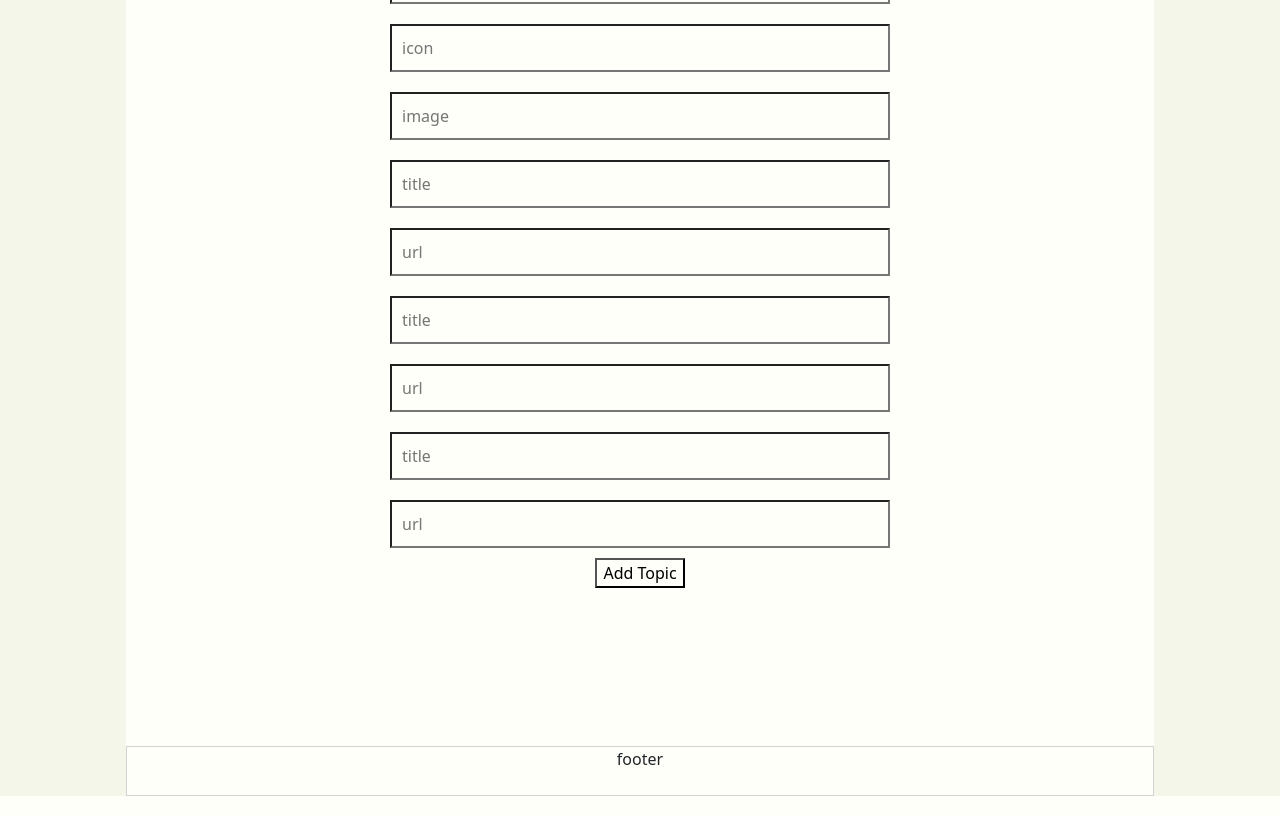
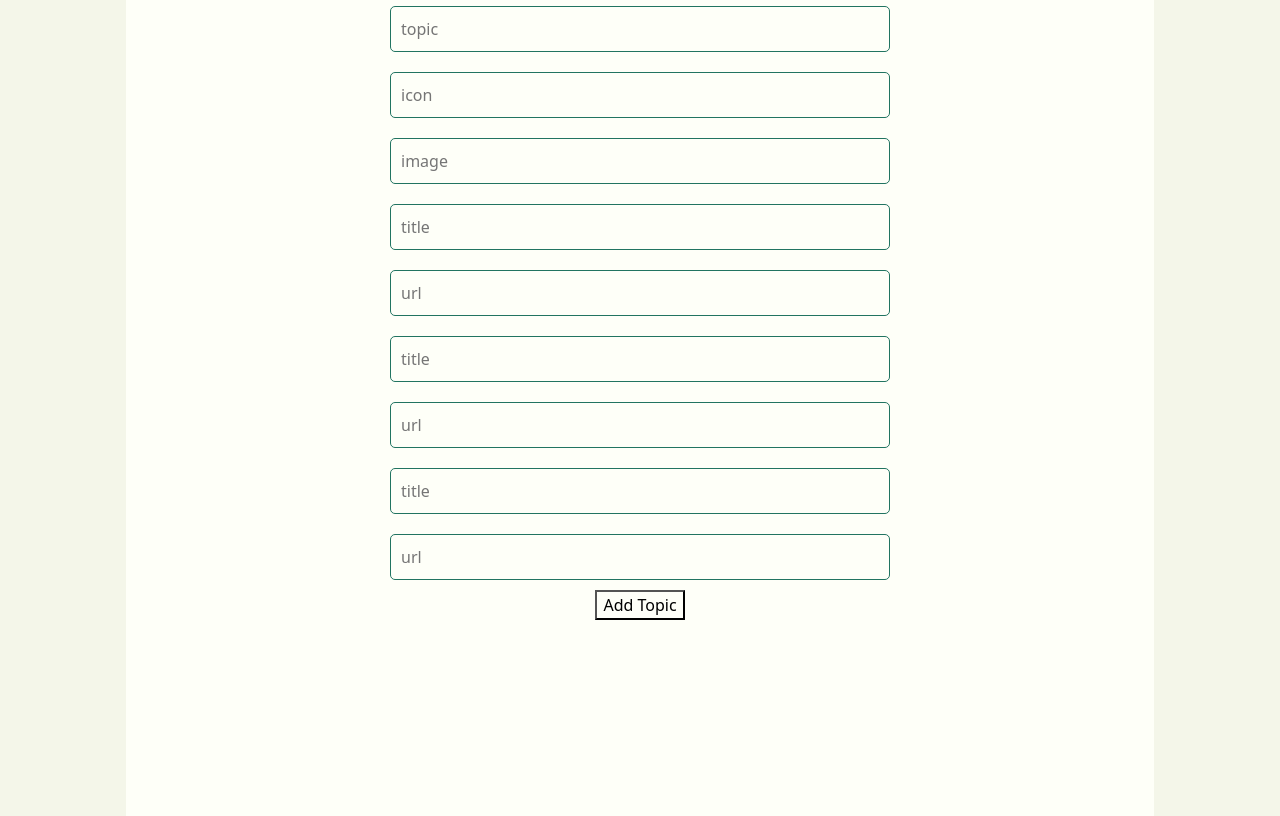
Before and after one commit to anbee123/Less-is-Greener-frontend, a React (Create React App) app: page /lessisgreener/add in a window 1280 px wide. Shown: the part 204-1020 px from the top of the page. Built offline with nearby package versions, Linux system fonts and the light colour scheme; no server answers.

Commit message:
style update

```diff
--- a/src/App.css
+++ b/src/App.css
@@ -33,10 +33,9 @@ nav, nav>a, nav>a:link, nav>a:visited{
 }
 
 main {
-
   width: 1028px;
-  height: 800px;
-
+  height: 1000px;
+  background-color: #fefff8;
   text-align: center;
 }
 
@@ -44,6 +43,8 @@ div > input[type=text], form > input[type=text]{
   padding: 10px;
   margin: 10px;
   width: 500px;
+  border: 1px solid #217461;
+  border-radius: 5px;
 
 }
 
@@ -73,16 +74,26 @@ a:link, a:visited{
 #icon>img{
   width: 140px;
 }
+#image{
+  margin: 30px;
+}
 #logo{
   width: 300px;
   margin: 10px;
 }
-#index-layout{
+.content-margin{
   margin: 50px;
 }
+#list{
+  display: flex;
+  flex-direction: column;
+
+}
+
 footer {
   width: 1028px;
-  height: 50px;
-  border: 1px solid lightgrey;
+  height: 100px;
+
   text-align: center;
+  font-size: 10px;
 }
--- a/src/components/Footer.js
+++ b/src/components/Footer.js
@@ -1,7 +1,7 @@
 function Footer(props) {
     return (
         <footer>
-            <p>footer</p>
+            <p> ©2023 LessIsGreener</p>
         </footer>
         )
   }
--- a/src/components/Main.js
+++ b/src/components/Main.js
@@ -4,6 +4,7 @@ import Index from "../pages/Index"
 import Show from "../pages/Show"
 import Add from "../pages/Add"
 import Edit from "../pages/Edit"
+
 
 
 
@@ -61,6 +62,7 @@ function Main(props) {
     return (
         <main>
             <Routes>
+
                 <Route
                     exact path="/lessisgreener"
                     element={<Index topics = {topics} />} />
--- a/src/pages/Add.js
+++ b/src/pages/Add.js
@@ -40,7 +40,7 @@ function Add(props) {
     navigate("/lessisgreener")
   };
   return (
-    <section>
+    <section className= "content-margin">
       <form onSubmit={handleSubmit}>
         <input
           type="text"
--- a/src/pages/Edit.js
+++ b/src/pages/Edit.js
@@ -29,7 +29,7 @@ function Edit(props) {
         navigate("/lessisgreener")
     }
     return(
-        <section>
+        <section className="content-layout">
 
           <form onSubmit={handleSubmit}>
             <div>
--- a/src/pages/Index.js
+++ b/src/pages/Index.js
@@ -24,8 +24,8 @@ function Index(props) {
     return <h1>Loading...</h1>
   }
   return(
-  <div id="index-layout">
-    <div id="index-title">
+  <div className="content-margin">
+    <div id="content-title">
         <h3>What are you here for? </h3>
         <p>Click here to have ideas and get inspired</p>
     </div>
--- a/src/pages/Show.js
+++ b/src/pages/Show.js
@@ -10,12 +10,15 @@ function Show(props) {
 
 //   console.log(topic.urlOne)
   return (
-    <div className="list">
-      <h1>{topic.topic}</h1>
-      <img src={topic.image} alt={topic.topic} /><br/>
-      <a href = {topic.urlOne} target = "_blank">{topic.titleOne}</a><br/>
-      <a href = {topic.urlTwo} target = "_blank">{topic.titleTwo}</a><br/>
-      <a href = {topic.urlThree} target = "_blank">{topic.titleThree}</a><br/>
+    <div className="content-margin">
+      <h2>{topic.topic}</h2>
+      <img id = "image" src={topic.image} alt={topic.topic} /><br/>
+      <div id="list">
+        <a href = {topic.urlOne} target = "_blank" rel="noreferrer">{topic.titleOne}</a><br/>
+        <a href = {topic.urlTwo} target = "_blank" rel="noreferrer">{topic.titleTwo}</a><br/>
+        <a href = {topic.urlThree} target = "_blank" rel="noreferrer">{topic.titleThree}</a><br/>
+      </div>
+
 
       <Link to={`/lessisgreener/${topic._id}/edit`}>edit</Link>
 
```
